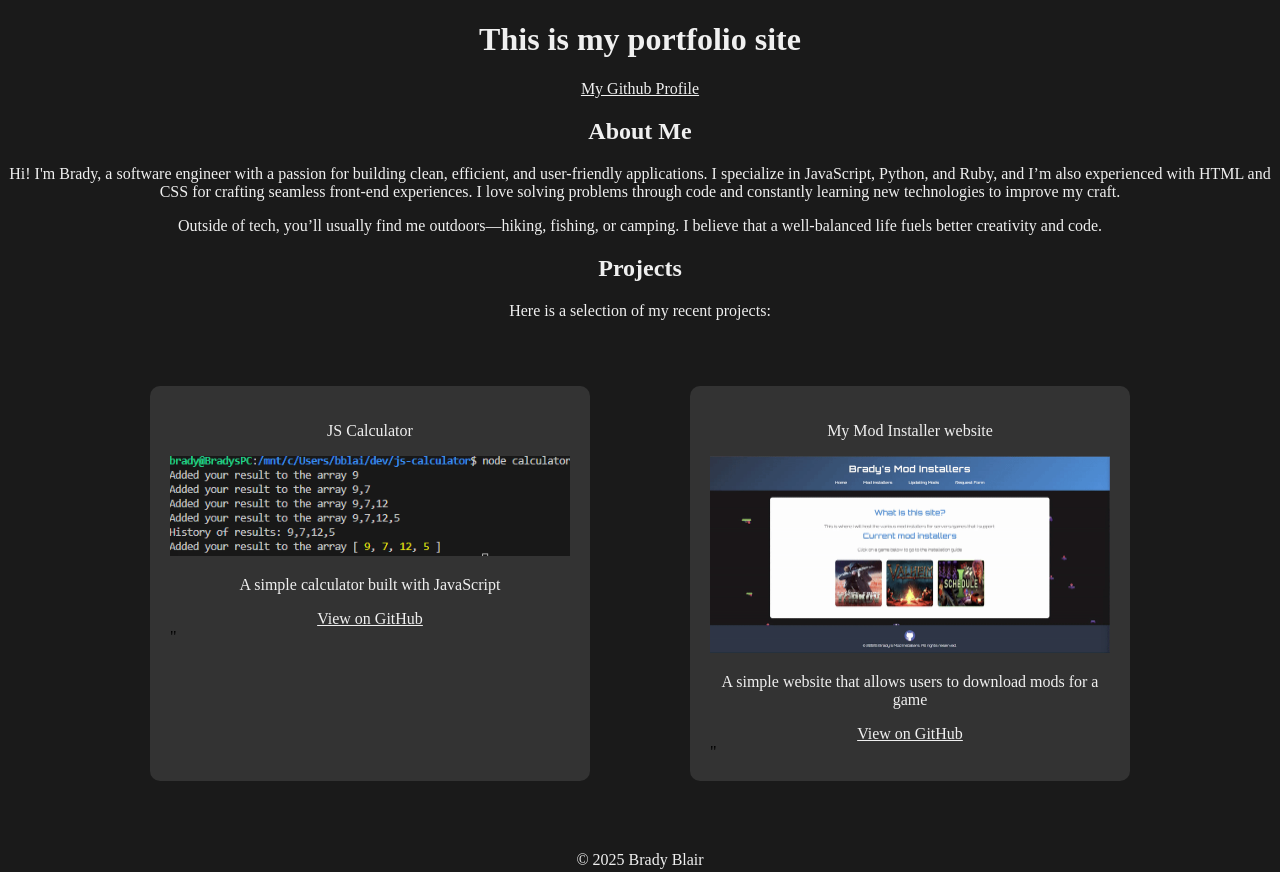
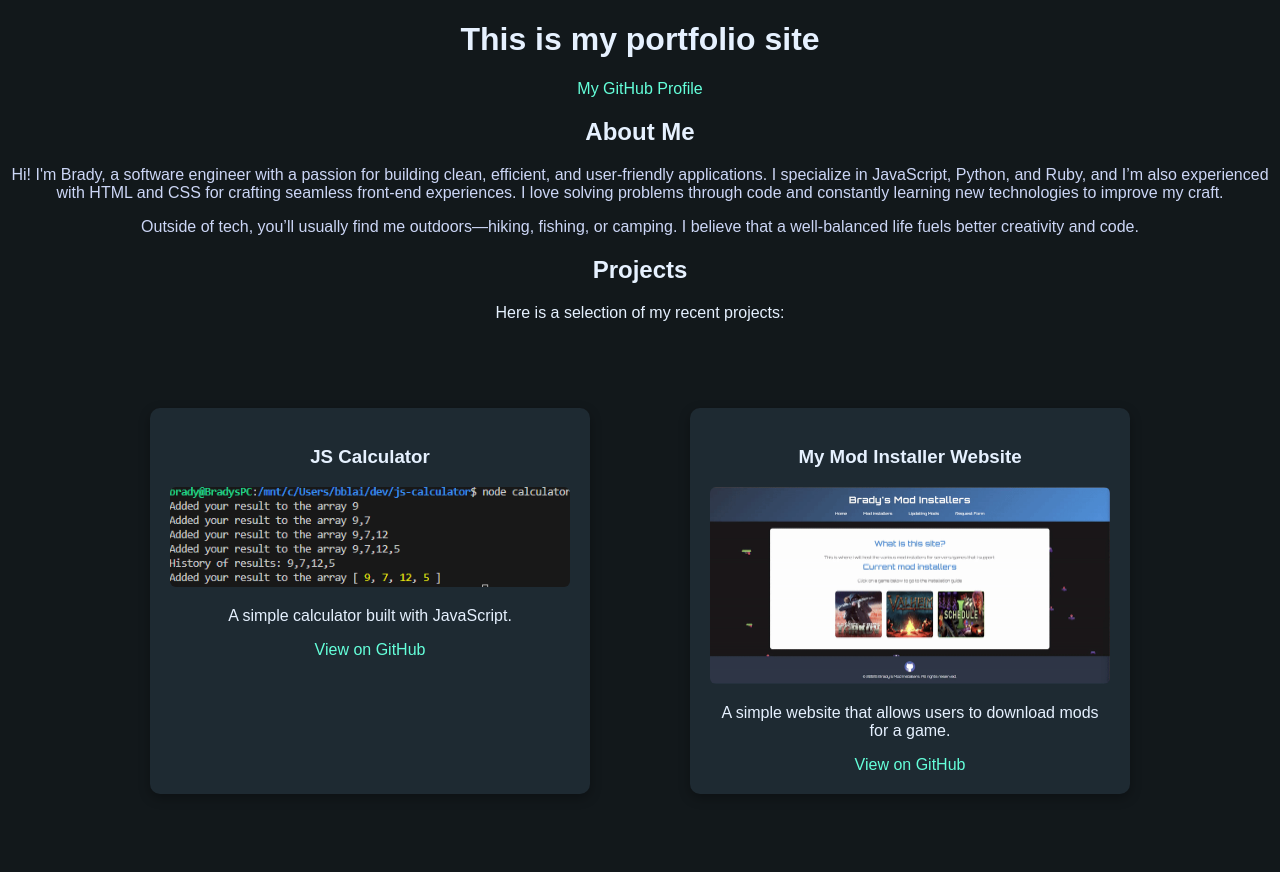
Before and after one commit to bblair321/Summative-Lab-Part-2, a plain HTML site: page index.html in a window 1280 px wide. Shown: the top 872 px of the page. Drawn offline with Linux system fonts and the light colour scheme.

Commit message:
finished the basic layout

```diff
--- a/index.html
+++ b/index.html
@@ -8,49 +8,42 @@
 <body>
   <header>
     <h1>This is my portfolio site</h1>
-    <div class ="header-links">
-    <a href="https://github.com/bblair321">My Github Profile</a>
-    </div>
+    <nav class="header-links">
+      <a href="https://github.com/bblair321">My GitHub Profile</a>
+    </nav>
   </header>
 
   <main>
-    <div class="about-me">
+    <section class="about-me">
       <h2>About Me</h2>
-    </div>
-    <section class="profile">
+      <div class="profile">
         <p>
           Hi! I'm Brady, a software engineer with a passion for building clean, efficient, and user-friendly applications. I specialize in JavaScript, Python, and Ruby, and I’m also experienced with HTML and CSS for crafting seamless front-end experiences. I love solving problems through code and constantly learning new technologies to improve my craft.
         </p>
         <p>
           Outside of tech, you’ll usually find me outdoors—hiking, fishing, or camping. I believe that a well-balanced life fuels better creativity and code.
         </p>
+      </div>
     </section>
-    <div class="projects">
+
+    <section class="projects">
       <h2>Projects</h2>
-    <p>
-        Here is a selection of my recent projects:
-    </p>
+      <p>Here is a selection of my recent projects:</p>
+
+      <div class="box-container">
+        <div class="box">
+          <h3>JS Calculator</h3>
+          <img src="media/js-calculator.png" alt="Screenshot of JavaScript Calculator project" />
+          <p>A simple calculator built with JavaScript.</p>
+          <a href="https://github.com/bblair321/js-calculator">View on GitHub</a>
         </div>
-    <section class="box-container">
+
         <div class="box">
-        <p>
-            JS Calculator
-        </p>
-        <img src="media/js-calculator.png" alt="JS Calculator" />
-        <p>
-            A simple calculator built with JavaScript
-        </p>
-        <a href="https://github.com/bblair321/js-calculator">View on GitHub</a>"
+          <h3>My Mod Installer Website</h3>
+          <img src="media/mywebpage.gif" alt="GIF preview of mod installer website" />
+          <p>A simple website that allows users to download mods for a game.</p>
+          <a href="https://github.com/bblair321/my_website">View on GitHub</a>
         </div>
-    <div class="box">
-        <p>
-            My Mod Installer website
-        </p>
-        <img src="media/mywebpage.gif" alt="Mod Webpage" />
-        <p>
-            A simple website that allows users to download mods for a game
-        </p>
-        <a href="https://github.com/bblair321/my_website">View on GitHub</a>"
       </div>
     </section>
   </main>
@@ -59,6 +52,5 @@
     <p>&copy; 2025 Brady Blair</p>
   </footer>
 
-  <script src="script.js"></script>
 </body>
 </html>
--- a/styles.css
+++ b/styles.css
@@ -1,57 +1,82 @@
 body {
-    background-color: #1a1a1a;
+  background-color: #12181b;
+  font-family: Arial, sans-serif;
+  margin: 0;
+  padding: 0;
 }
+
 h1 {
-    color: #f0f0f0;
-    text-align: center;
+  color: #e6f1ff;
+  text-align: center;
 }
-.header-links{
-    text-align: center;
+
+.about-me,
+.projects {
+  color: #e6f1ff;
+  text-align: center;
 }
-.header-links a{
-    color: #f0f0f0;
-    display: inline-block;
+
+.profile {
+  color: #ccd6f6;
+  text-align: center;
 }
-.about-me{
-    color: #f0f0f0;
-    text-align: center;
+
+a {
+  text-decoration: none;
+  transition: color 0.3s ease;
 }
-.profile{
-    text-align: center;
-    color: #f0f0f0;
+
+.header-links {
+  text-align: center;
 }
-.projects{
-    text-align: center;
-    color: #f0f0f0;
+
+.header-links a,
+.box a {
+  color: #64ffda;
+  display: inline-block;
 }
-.box-container{
-    display: flex;
-    justify-content: center;
-    flex-wrap: wrap;
+
+.header-links a:hover,
+.box a:hover {
+  color: #1de9b6;
 }
-.box{
-    display: inline-block;
-    width: 400px;
-    margin: 50px;
-    background-color: #333;
-    border-radius: 10px;
-    padding: 20px;
+
+.box-container {
+  display: flex;
+  justify-content: center;
+  flex-wrap: wrap;
+  padding: 20px;
 }
-.box p{
-    color: #f0f0f0;
-    text-align: center;
+
+.box {
+  background-color: #1e2a32;
+  border-radius: 10px;
+  box-shadow: 0 4px 12px rgba(0, 0, 0, 0.3);
+  width: 400px;
+  margin: 50px;
+  padding: 20px;
+  display: inline-block;
+  text-align: center;
 }
-.box img{
-    width: 100%;
-    height: auto;
+
+.box img {
+  width: 100%;
+  height: auto;
+  border-radius: 6px;
 }
-.box a{
-    display: block;
-    color: #f0f0f0;
-    text-align: center;
+
+.box p {
+  color: #e6f1ff;
 }
-footer{
-    text-align: center;
-    color: #f0f0f0;
-    margin-top: 20px;
+
+.box a {
+  margin-top: 10px;
+  display: block;
 }
+
+footer {
+  text-align: center;
+  color: #aabdcf;
+  margin-top: 20px;
+  padding: 20px;
+}
```
Lines whose indentation alone changed are shown as unchanged.
